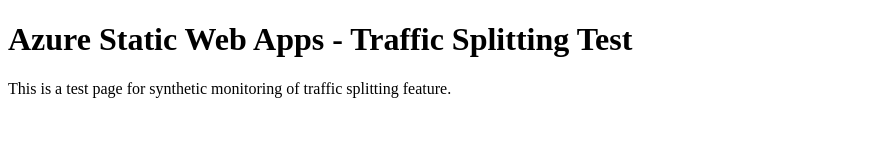
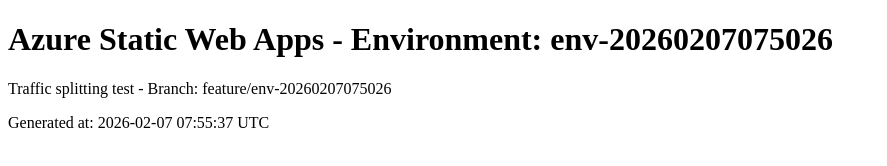
Before and after one commit to skylathadani-ms/synthetics-swa-traffic-20260207075026, a plain HTML site: page index.html in a window 1280 px wide. Shown: the whole page, without its empty margins (0-887 px from the left). Drawn offline with Linux system fonts and the light colour scheme.

Commit message:
Update index.html for env-20260207075026

```diff
--- a/index.html
+++ b/index.html
@@ -1,10 +1,11 @@
 <!DOCTYPE html>
 <html>
 <head>
-<title>Synthetics Test - Traffic Splitting</title>
+<title>Environment: env-20260207075026</title>
 </head>
 <body>
-<h1>Azure Static Web Apps - Traffic Splitting Test</h1>
-<p>This is a test page for synthetic monitoring of traffic splitting feature.</p>
+<h1>Azure Static Web Apps - Environment: env-20260207075026</h1>
+<p>Traffic splitting test - Branch: feature/env-20260207075026</p>
+<p>Generated at: 2026-02-07 07:55:37 UTC</p>
 </body>
 </html>
```
